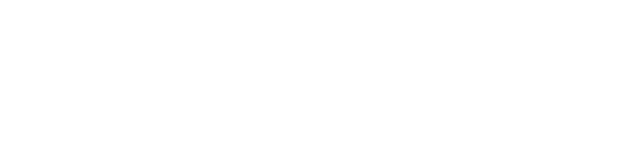
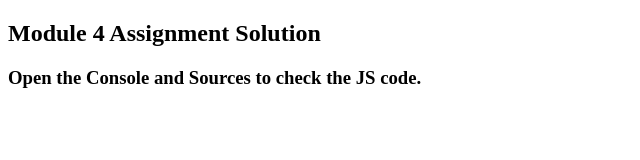
Before and after one commit to umar-mohd/coursera-test, a plain HTML site: page module4-solution/index.html in a window 1280 px wide. Shown: the whole page, without its empty margins (0-640 px from the left). Drawn offline with Linux system fonts and the light colour scheme.

Commit message:
assignment-update

```diff
--- a/module4-solution/index.html
+++ b/module4-solution/index.html
@@ -7,6 +7,8 @@
     <title>Assignment Solution for Module 4</title>
 </head>
 <body>
+    <h2>Module 4 Assignment Solution</h2>
+    <h3>Open the Console and Sources to check the JS code.</h3>
     <script src="SpeakGoodBye.js"></script>
     <script src="SpeakHello.js"></script>
     <script src="script.js"></script>
```
